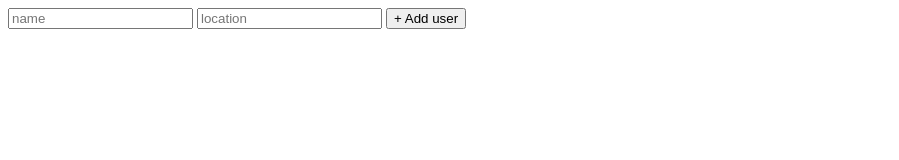
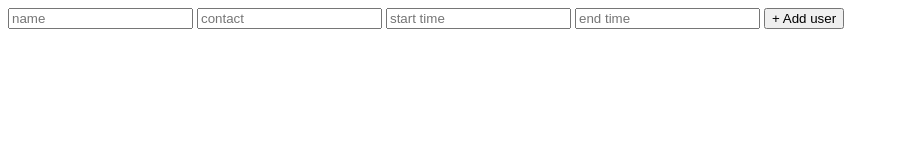
Before and after one commit to SleepySheepy172/doggo-booker, a website: page public/index.html in a window 1280 px wide. Shown: the whole page, without its empty margins (0-899 px from the left). Drawn offline with Linux system fonts and the light colour scheme.

Commit message:
added full input form

```diff
--- a/public/index.html
+++ b/public/index.html
@@ -11,7 +11,9 @@
   <main>
     <form class="form" action="/create-user" method="post">
       <input type="text" name="name" value="" placeholder="name">
-      <input type="text" name="location" value="" placeholder="location">
+      <input type="text" name="contact" value="" placeholder="contact">
+      <input type="text" name="start time" value="" placeholder="start time">
+      <input type="text" name="end time" value="" placeholder="end time">
       <button type="submit" name="button">+ Add user</button>
     </form>
   </main>
```
